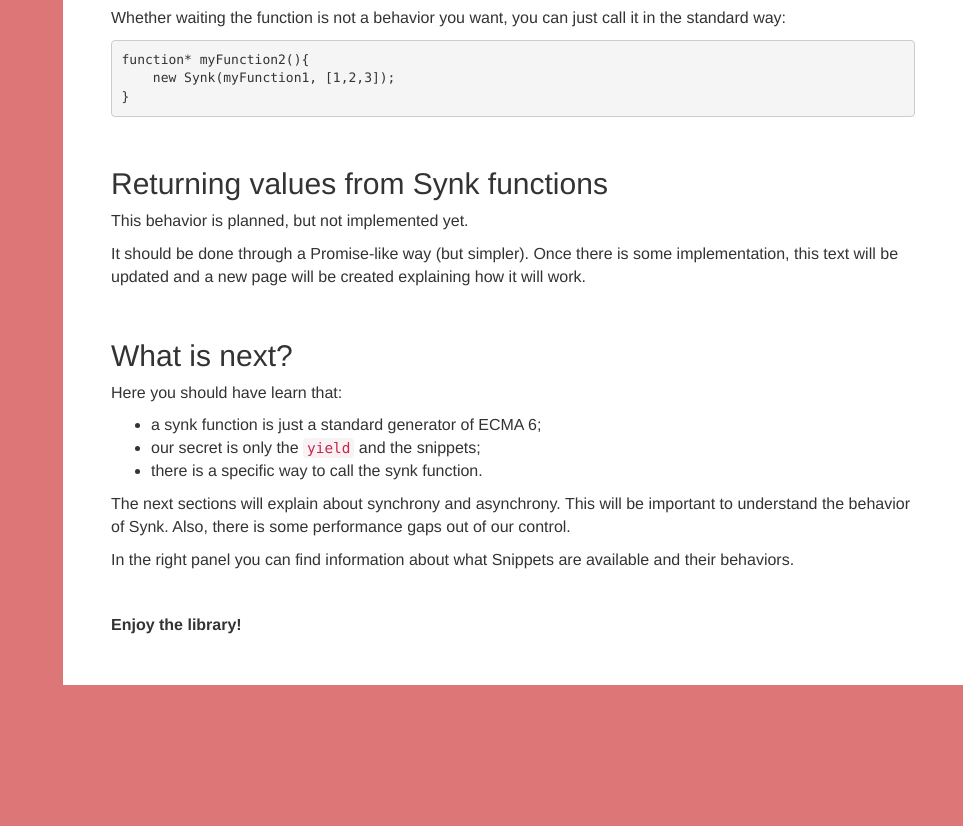
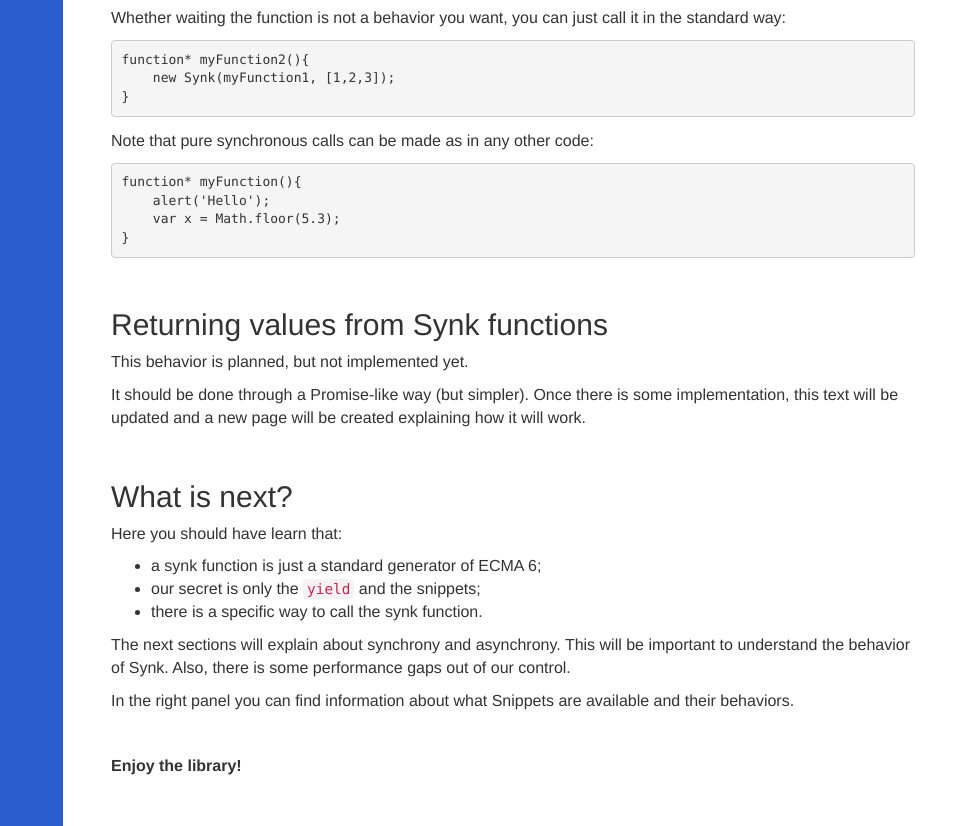
Before and after one commit to ezaca/synk, a plain HTML site: page sample/getting-started.html in a window 1280 px wide. Shown: the part 1880-2706 px from the top of the page, without its empty margins (317-1280 px from the left). Before the commit the page ends 2565 px from the top, so only its background shows below. Drawn offline with Linux system fonts and the light colour scheme.

Commit message:
Docs updated

```diff
--- a/sample/getting-started.html
+++ b/sample/getting-started.html
@@ -8,7 +8,7 @@
         html,body{
             margin: 0;
             padding: 0;
-            background: #DD7676;
+            background: #2B5DCE;
             width: 100%;
             box-sizing: border-box;
             font-size: 1rem;
@@ -124,6 +124,12 @@ function* myFunction2(){
     new Synk(myFunction1, [1,2,3]);
 }</pre>
 
+    <p>Note that pure synchronous calls can be made as in any other code:</p>
+    <pre>function* myFunction(){
+    alert('Hello');
+    var x = Math.floor(5.3);
+}</pre>
+
     <h2>Returning values from Synk functions</h2>
     <p>This behavior is planned, but not implemented yet.</p>
     <p>It should be done through a Promise-like way (but simpler). Once there is
```
